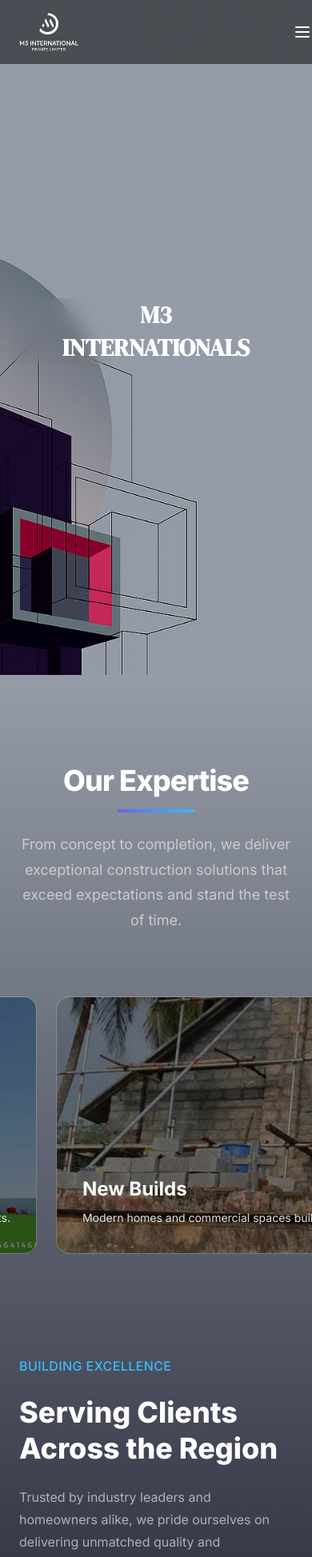
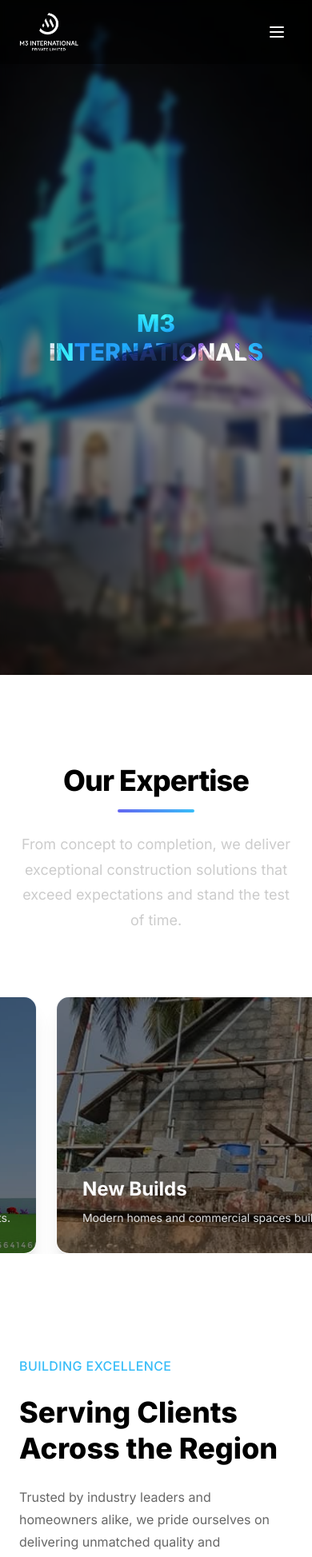
Before and after one commit to Cad-Designn/M3-internationals, a React (Vite) app: page / in a window 390 px wide. Shown: the top 1947 px of the page at 80% size. Built offline with nearby package versions, Linux system fonts and the light colour scheme.

Commit message:
remove unwanted items

```diff
--- a/src/App.tsx
+++ b/src/App.tsx
@@ -10,7 +10,7 @@
 function App() {
   return (
     <Router>
-      <div className="min-h-screen bg-[#F8F1E7] text-black overflow-x-hidden">
+      <div className="min-h-screen  text-black overflow-x-hidden">
         <ScrollToTop />
         <Navigation />
         <Routes>
--- a/src/components/Craftmanship.tsx
+++ b/src/components/Craftmanship.tsx
@@ -22,7 +22,7 @@
   ];
 
   return (
-    <section className="relative py-28 bg-gradient-to-b from-[#020213] via-[#0f172a] to-transparent overflow-hidden">
+    <section className="relative py-28  overflow-hidden">
       {/* Heading */}
       <motion.div
         className="mb-20 px-8 text-center"
@@ -31,11 +31,11 @@
         transition={{ duration: 0.8 }}
         viewport={{ once: true }}
       >
-        <h2 className="text-5xl md:text-6xl font-serif text-white mb-4">
+        <h2 className="text-5xl md:text-6xl font-serif text-black mb-4">
           Our Craftsmanship
         </h2>
         <div className="mx-auto w-24 h-[4px] bg-gradient-to-r from-indigo-500 to-sky-400 rounded-full"></div>
-        <p className="mt-6 text-white/80 max-w-2xl mx-auto text-lg">
+        <p className="mt-6 text-black/80 max-w-2xl mx-auto text-lg">
           Excelling in crafting exceptional spaces with passion and precision.
         </p>
       </motion.div>
@@ -57,7 +57,7 @@
 
             <div className="relative z-10 flex flex-col gap-4">
               {card.icon}
-              <h3 className="text-2xl font-semibold text-white">
+              <h3 className="text-2xl font-semibold text-black">
                 {card.title}
               </h3>
               <p className="text-gray-300">{card.desc}</p>
@@ -67,7 +67,7 @@
       </div>
 
       {/* Showcase Section */}
-      <div className="relative mt-32 flex flex-col md:flex-row items-center justify-center gap-12 px-8 max-w-7xl mx-auto">
+      {/* <div className="relative mt-32 flex flex-col md:flex-row items-center justify-center gap-12 px-8 max-w-7xl mx-auto">
         <motion.img
           src="/assets/church2.jpeg"
           alt="award"
@@ -77,18 +77,18 @@
           transition={{ duration: 0.8 }}
           viewport={{ once: true }}
           whileHover={{ scale: 1.05 }}
-        />
+        /> */}
 
-        {/* Wood Background */}
-        <div className="relative w-full h-[350px] md:h-[500px] rounded-2xl overflow-hidden shadow-2xl">
+      {/* Wood Background */}
+      {/* <div className="relative w-full h-[350px] md:h-[500px] rounded-2xl overflow-hidden shadow-2xl">
           <div
             className="absolute inset-0 bg-[url('/assets/church.jpeg')] bg-cover bg-center"
             style={{ backgroundAttachment: "fixed" }}
           ></div>
-          <div className="absolute inset-0 bg-gradient-to-tr from-black/70 via-black/40 to-transparent"></div>
+          <div className="absolute inset-0 bg-gradient-to-tr from-black/70 via-black/40 to-transparent"></div> */}
 
-          {/* Floating Badge */}
-          <motion.div
+      {/* Floating Badge */}
+      {/* <motion.div
             className="absolute bottom-6 left-6 bg-white/20 backdrop-blur-md px-6 py-4 rounded-xl border border-white/10 shadow-lg"
             initial={{ opacity: 0, y: 20 }}
             whileInView={{ opacity: 1, y: 0 }}
@@ -99,7 +99,7 @@
             <p className="text-sm text-gray-200">Of Building Excellence</p>
           </motion.div>
         </div>
-      </div>
+      </div> */}
       <ReviewsSection />
     </section>
   );
--- a/src/components/Expertixe.tsx
+++ b/src/components/Expertixe.tsx
@@ -1,4 +1,4 @@
-import { motion, Variants } from "framer-motion";
+import { motion } from "framer-motion";
 
 export const Expertise = () => {
   const services = [
@@ -31,18 +31,8 @@
     },
   ];
 
-  const cardVariants: Variants = {
-    hidden: { opacity: 0, y: 40 },
-    visible: (i: number) => ({
-      opacity: 1,
-      y: 0,
-      transition: { delay: i * 0.2, duration: 0.6, ease: "easeOut" },
-    }),
-    hover: { scale: 1.08, transition: { duration: 0.3 } },
-  };
-
   return (
-    <section className="relative py-28 bg-gradient-to-b from-[#959ba7] to-[#020213]  overflow-hidden">
+    <section className="relative py-28    overflow-hidden">
       {/* Heading */}
       <motion.div
         className="mb-20 px-6 text-center relative z-10"
@@ -51,7 +41,7 @@
         viewport={{ once: true }}
         transition={{ duration: 0.8 }}
       >
-        <h2 className="text-4xl md:text-6xl font-extrabold text-white mb-4 tracking-tight">
+        <h2 className="text-4xl md:text-6xl font-extrabold text-black mb-4 tracking-tight">
           Our Expertise
         </h2>
         <div className="mx-auto w-24 h-[4px] bg-gradient-to-r from-indigo-500 to-sky-400 mb-6 rounded-full"></div>
@@ -69,7 +59,6 @@
             <motion.div
               key={index}
               className="min-w-[280px] md:min-w-[340px] lg:min-w-[380px] relative group rounded-2xl overflow-hidden shadow-xl bg-white/10 backdrop-blur-lg border border-white/10"
-              variants={cardVariants}
               initial="hidden"
               whileInView="visible"
               viewport={{ once: true }}
@@ -113,10 +102,10 @@
           <p className="text-sky-400 uppercase font-medium tracking-wide">
             Building Excellence
           </p>
-          <h1 className="text-white font-extrabold text-4xl md:text-6xl leading-tight">
+          <h1 className="text-black font-extrabold text-4xl md:text-6xl leading-tight">
             Serving Clients Across the Region
           </h1>
-          <p className="text-white/60 md:text-lg leading-relaxed max-w-lg">
+          <p className="text-black/60 md:text-lg leading-relaxed max-w-lg">
             Trusted by industry leaders and homeowners alike, we pride ourselves
             on delivering unmatched quality and craftsmanship in every project.
           </p>
@@ -147,7 +136,7 @@
           </div>
         </motion.div>
       </div>
-      <div className="absolute bottom-[2px] left-1/2 transform -translate-x-1/2 w-[90%] h-[1px]  bg-gradient-to-r from-transparent via-white to-transparent  " />
+      <div className="absolute bottom-[2px] left-1/2 transform -translate-x-1/2 w-[90%] h-[1px]  bg-gradient-to-r from-transparent via-black to-transparent  " />
     </section>
   );
 };
--- a/src/components/Hero.tsx
+++ b/src/components/Hero.tsx
@@ -1,22 +1,21 @@
 export const Hero = () => {
   return (
     <div
-      className="relative h-screen bg-[#959ba7] flex items-center justify-center bg-no-repeat bg-center bg-cover"
+      className="relative h-screen  flex items-center justify-center bg-no-repeat bg-center bg-cover"
       style={{
-        backgroundImage: `url(/building_bg.png)`,
+        backgroundImage: `url(/assets/church2.jpeg)`,
         willChange: "background-position, transform",
         transition: "transform 0.2s ease-out",
       }}
     >
       {/* Dark overlay */}
-      <div className="absolute inset-0 bg-black/20" />
+      <div className="absolute inset-0 bg-black/50  backdrop-blur-sm" />
 
       {/* Text container */}
-      <div className="relative w-full text-white px-4 sm:px-6 md:px-12 text-center md:text-right">
-        <h1 className="bg-transparent rounded-lg backdrop-blur-md md:backdrop-blur-0 text-3xl sm:text-4xl md:text-7xl md:text-right font-serif font-bold mb-4 sm:mb-6 leading-snug sm:leading-tight md:leading-tight fade-in-up">
-          M3
-          <br className="sm:hidden" />
-          <span className="block  md:rotate-0 transform">INTERNATIONALS</span>
+      <div className="relative w-full  px-4 sm:px-6 md:px-12 text-center">
+        <h1 className="md:text-7xl text-3xl font-extrabold text-transparent bg-clip-text bg-[url(/assets/church2.jpeg)]  md:bg-cover bg-center">
+          M3 <br />
+          INTERNATIONALS
         </h1>
       </div>
     </div>
--- a/src/components/Navigation.tsx
+++ b/src/components/Navigation.tsx
@@ -68,7 +68,7 @@
           {/* Mobile Menu Button */}
           <button
             onClick={() => setIsMobileMenuOpen(!isMobileMenuOpen)}
-            className="md:hidden text-white"
+            className="md:hidden text-white mr-8"
           >
             {isMobileMenuOpen ? <X size={24} /> : <Menu size={24} />}
           </button>
--- a/src/components/WhyUs.tsx
+++ b/src/components/WhyUs.tsx
@@ -61,7 +61,7 @@
 
       {/* Cards */}
       <motion.div
-        className="grid grid-cols-1 md:grid-cols-2 gap-10 px-6 max-w-6xl mx-auto"
+        className="grid grid-cols-1 md:grid-cols-2 gap-20 px-6 mx-auto"
         variants={containerVariant}
         initial="hidden"
         whileInView="visible"
@@ -92,7 +92,6 @@
             </div>
 
             {/* Glow hover effect */}
-            <div className="absolute inset-0 opacity-0 group-hover:opacity-100 transition bg-gradient-to-tr from-sky-500/20 to-indigo-500/20 z-30" />
           </motion.div>
         ))}
       </motion.div>
--- a/src/pages/Home.tsx
+++ b/src/pages/Home.tsx
@@ -8,7 +8,7 @@
 
 const Home: React.FC = () => {
   return (
-    <div className="min-h-screen bg-[#F8F1E7] overflow-x-hidden">
+    <div className="min-h-screen  overflow-x-hidden">
       {/* Hero Section with Parallax */}
 
       <Hero />
```
